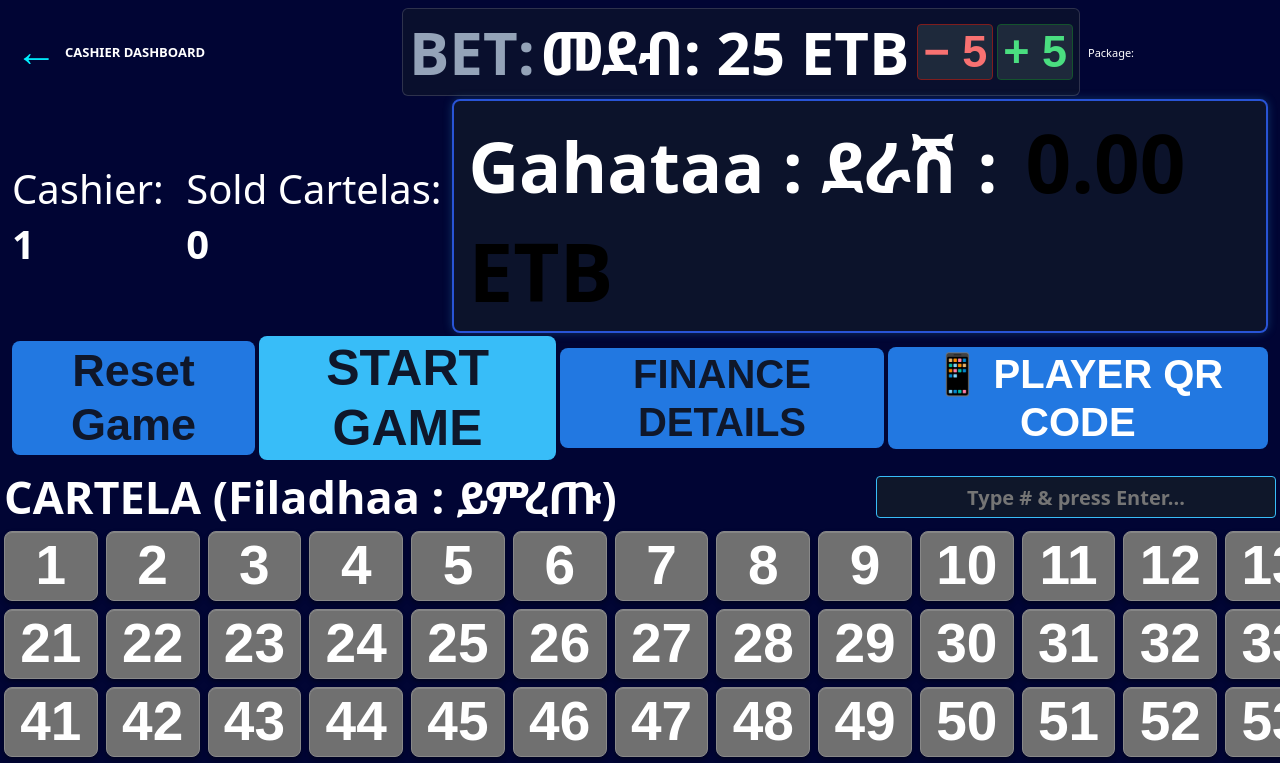
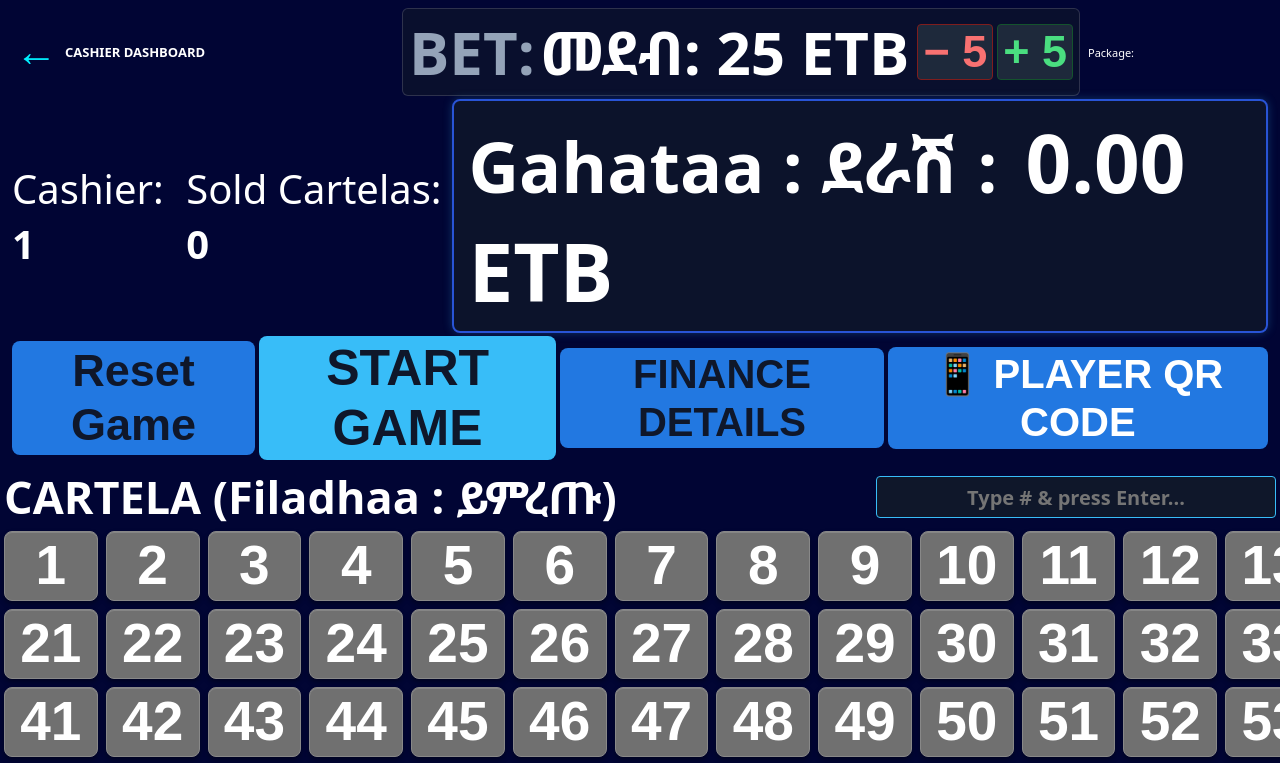
Before and after one commit to wwwepainchrist-jpg/bingo-game, a React (Vite) app: page /cashier-dashboard/1 in a window 1280 px wide. Shown: the top 763 px of the page. Built offline with nearby package versions, Linux system fonts and the light colour scheme; no server answers.

Commit message:
Update Bingo game

```diff
--- a/src/pages/CashierDashboard.jsx
+++ b/src/pages/CashierDashboard.jsx
@@ -600,7 +600,7 @@ console.log("🚨 SAVED GAME SOLD CARTELAS:", savedGame?.soldCartelas);
               fontWeight: "800",
               boxShadow: "0 0 10px rgba(56, 189, 248, 0.25)"
             }}>
-             {<span style={{ fontSize: "70px", fontWeight: "900" }}>{"Gahataa : ደራሽ "}</span>}: <b className="stat-income" style={{ fontSize: "80px", fontWeight: "900", color: "#000000", marginLeft: "10px" }}>{netIncome.toFixed(2)} ETB </b>
+             {<span style={{ fontSize: "70px", fontWeight: "900" }}>{"Gahataa : ደራሽ "}</span>}: <b className="stat-income" style={{ fontSize: "80px", fontWeight: "900", color: "#ffffff", marginLeft: "10px" }}>{netIncome.toFixed(2)} ETB </b>
             </div>
           </div>
 
```
